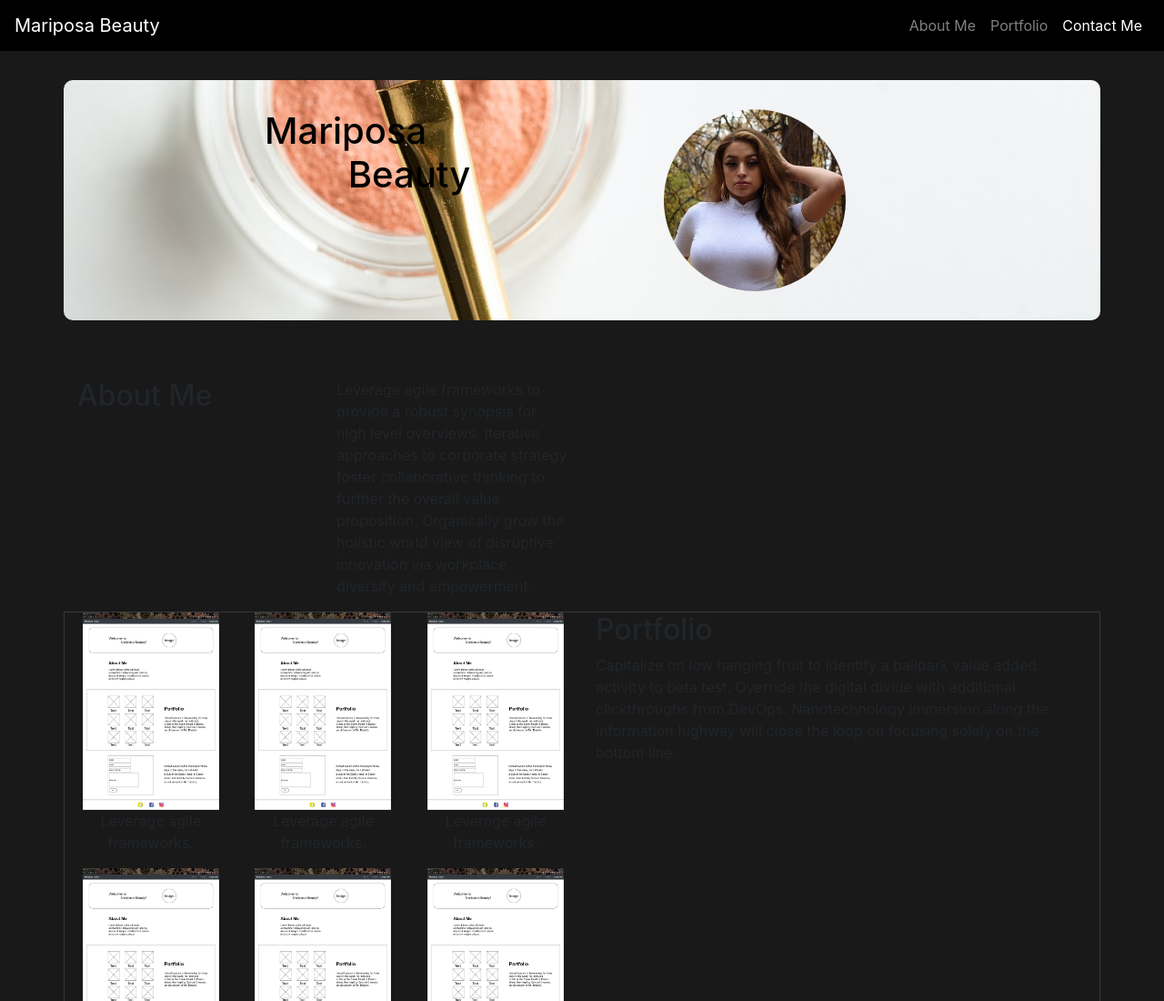
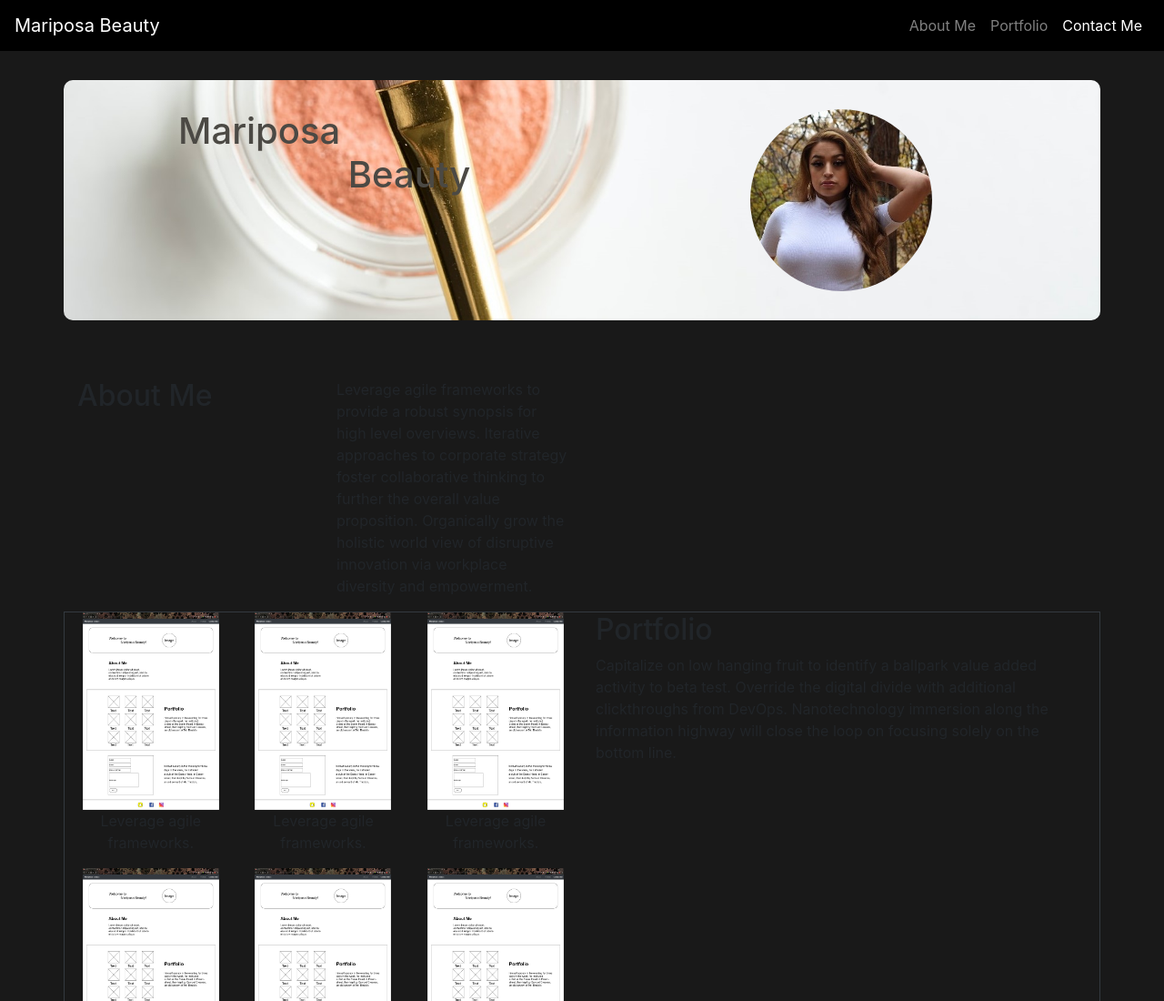
Before and after one commit to JMathieusJr/my-pwp-james, a plain HTML site: page public_html/mariposa-beauty.html in a window 1280 px wide. Shown: the top 1100 px of the page at 91% size. Drawn offline with nearby package versions, Linux system fonts and the light colour scheme.

Commit message:
added comments to css

```diff
--- a/public_html/mariposa-beauty.html
+++ b/public_html/mariposa-beauty.html
@@ -35,7 +35,7 @@
 <!--jumbotron-->
 <main class="container">
         <div class="row">
-            <div class="col-md-4">
+            <div class="col-md-6">
                     <h1>Mariposa</h1>
                     <h1>Beauty</h1>
             </div>
--- a/public_html/style.css
+++ b/public_html/style.css
@@ -12,6 +12,7 @@ nav :first-child {
 
 }
 
+/*jumbotron body*/
 main {
     border-radius: 10px;
     background-image: url("documentation/images/main-background-cropped.jpg");
@@ -24,21 +25,25 @@ main {
 img[alt="image of jade romo standing in front of trees"] {
 }
 
+/*jumbotron image column*/
 main div :nth-child(2) {
     text-align: center;
     margin: 0 auto 0 0;
 }
 
+/*Mariposa Beauty column*/
 main div :first-child {
     margin: 0 0 0 auto;
 }
 
+/*Mariposa text*/
 main div div :first-child {
-    color: black;
+    color: #4b4944;
     text-align: left;
     margin-left: 1rem;
 }
 
+/*Beauty text*/
 main div div :nth-child(2) {
-    color: black;
+    color: #4b4944;
 }
```
